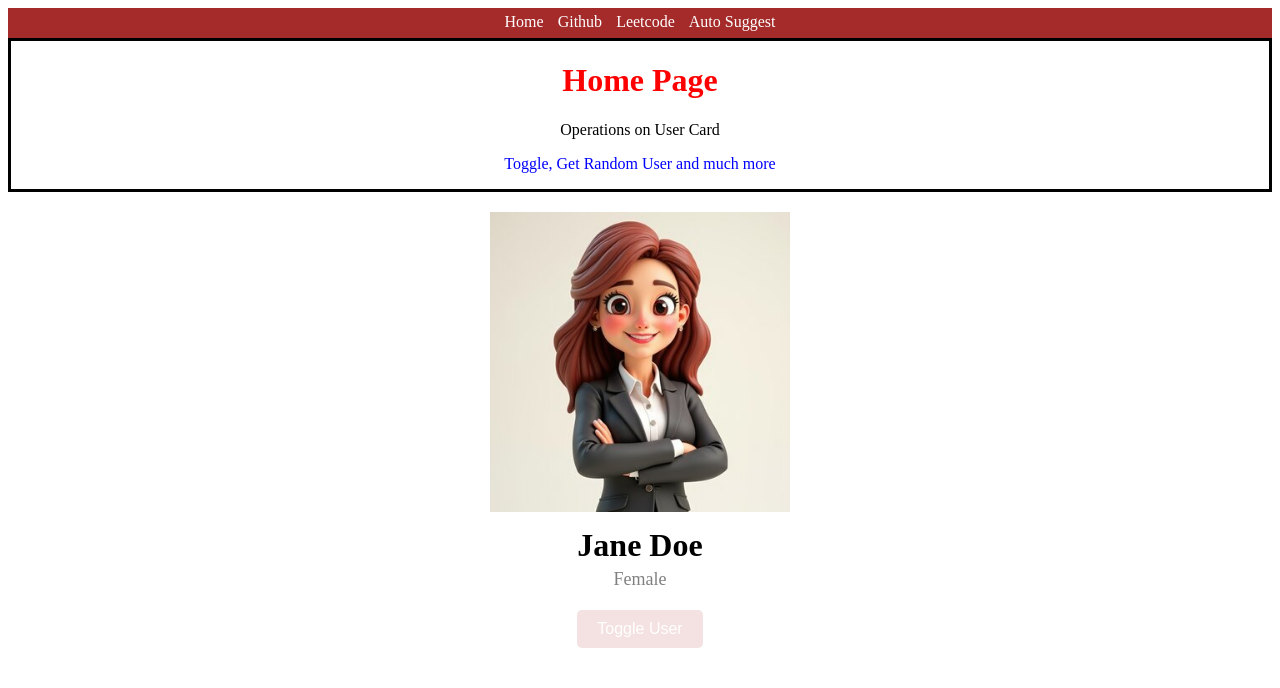
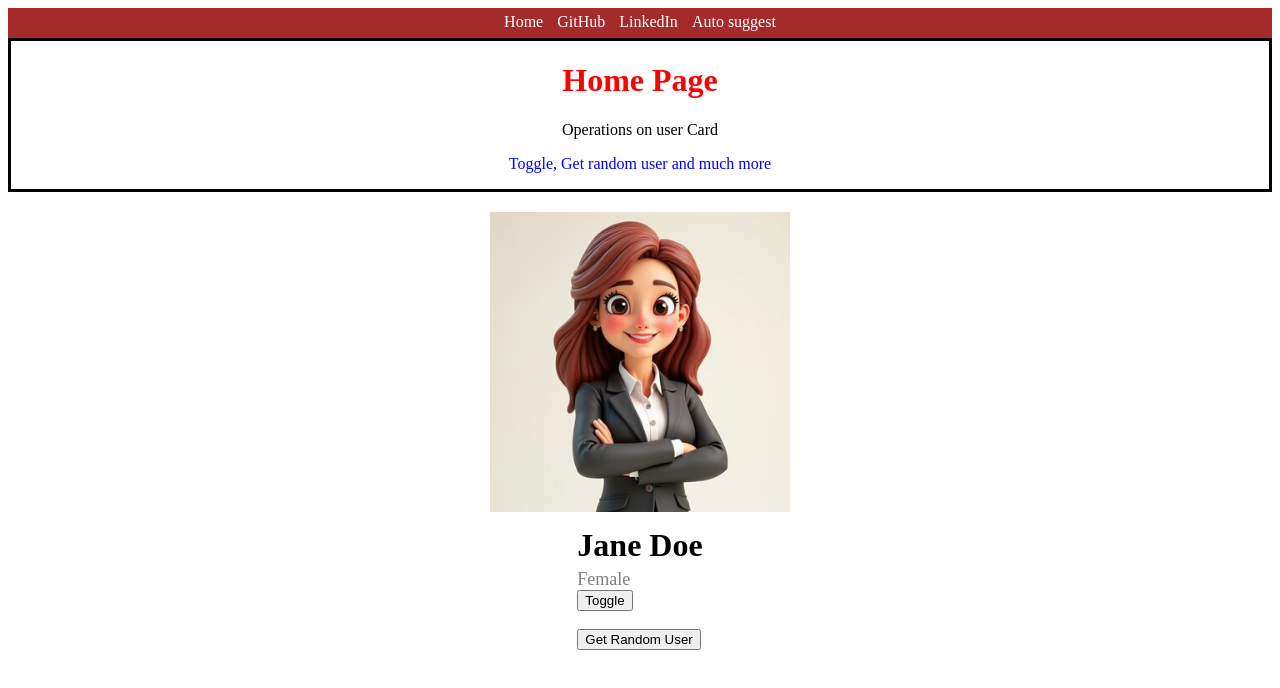
Before and after one commit to rupaishwaryap/bootcamp, a website: page frontend/index.html in a window 1280 px wide. Drawn offline with Linux system fonts and the light colour scheme.

Commit message:
Random User

```diff
--- a/frontend/index.css
+++ b/frontend/index.css
@@ -71,5 +71,5 @@ h1 {
 }
 
 #toggle-btn:hover {
-    background-color: rgba(253, 245, 245, 0);
+    background-color: rgba(198, 36, 36, 0.859);
 }
--- a/frontend/index.html
+++ b/frontend/index.html
@@ -3,42 +3,38 @@
 <head>
     <meta charset="UTF-8">
     <meta name="viewport" content="width=device-width, initial-scale=1.0">
-    <title>User Card</title>
+    <title>Document</title>
     <link rel="stylesheet" href="index.css">
 </head>
 <body>
 
-    <div id="nav">
-        <a href="/">Home</a>
-        <a href="https://github.com" target="_blank">Github</a>
-        <a href="https://leetcode.com" target="_blank">Leetcode</a>
-        <a href="./pages/autosuggest.html">Auto Suggest</a>
+    <div id = "nav">
+        <a href = "/">Home</a>
+        <a href = "https://github.com" target = "_blank">GitHub</a>
+        <a href = "https://leetcode.com" >LinkedIn</a>
+        <a href="./pages/autosuggest.html"> Auto suggest </a>
     </div>
 
-    <div id="home-intro">
+    <div id = "home-intro">
         <h1>Home Page</h1>
-        <p>Operations on User Card</p>
-        <p id="p2">Toggle, Get Random User and much more</p>
+        <p id = "p1"> Operations on user Card</p>
+        <p id = "p2"> Toggle, Get random user and much more</p>
     </div>
 
     <div id="card">
-        <div id="card-img">
-            <img
-                id="user-img"
-                src="./images/jane.png"
-                alt="Jane Doe"
-            >
-        </div>
+    <div id="card-img">
+      <img id="img" src="./images/jane.png" alt="no img found">
+    </div>
 
-        <h1 id="card-name">Jane Doe</h1>
-        <p id="card-gender">Female</p>
-
-        <button id="toggle-btn" onclick="toggle()">
-            Toggle User
-        </button>
+    <div id="action">
+      <h1 id="card-name"> Jane Doe </h1>
+      <p id="card-gender"> Female </p>
+      <button onclick="toggle()" id="card-toggle"> Toggle </button>
+      <br><br>
+      <button onclick="getRandomUser()" id="card-random"> Get Random User </button>
+    </div>
     </div>
 
     <script src="index.js"></script>
-
 </body>
 </html>
--- a/frontend/index.js
+++ b/frontend/index.js
@@ -14,18 +14,32 @@ const users = [
 let curUserId = 0;
 
 function toggle() {
+  if (curUserId == 0)
+    curUserId = 1;
+  else
+    curUserId = 0;
 
-    if (curUserId == 0)
-        curUserId = 1;
-    else
-        curUserId = 0;
+  document.getElementById("img").src = users[curUserId].image;
+  document.getElementById("card-name").innerText = users[curUserId].name;
+  document.getElementById("card-gender").innerText = users[curUserId].gender;
+}
 
-    // Update Image
-    document.getElementById("user-img").src = users[curUserId].image;
+console.log("Hello from JS");
 
-    // Update Name
-    document.getElementById("card-name").innerText = users[curUserId].name;
+function getRandomUser() {
+  fetch("https://randomuser.me/api")
+    .then(function (data) {
+      return data.json();
+    })
+    .then(function (parsedData) {
+      let gender = parsedData.results[0].gender;
+      let first = parsedData.results[0].name.first;
+      let last = parsedData.results[0].name.last;
+      let name = first + " " + last;
+      let imageUrl = parsedData.results[0].picture.large;
 
-    // Update Gender
-    document.getElementById("card-gender").innerText = users[curUserId].gender;
+      document.getElementById("card-gender").innerText = gender;
+      document.getElementById("card-name").innerText = name;
+      document.getElementById("img").src = imageUrl;
+    });
 }
```
